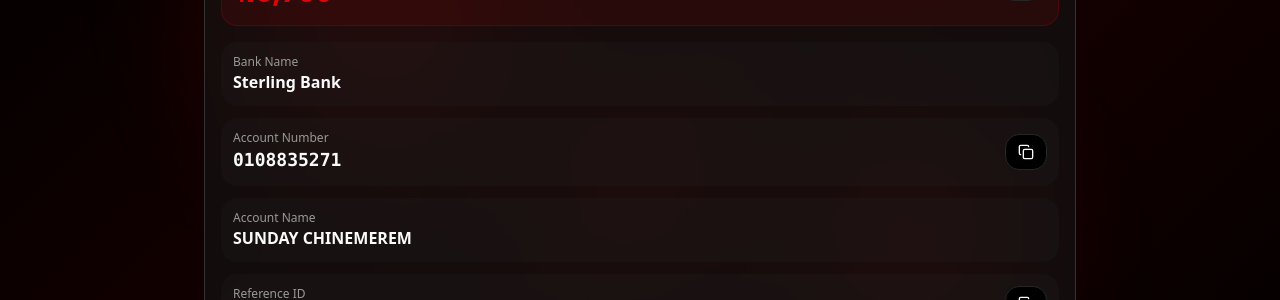
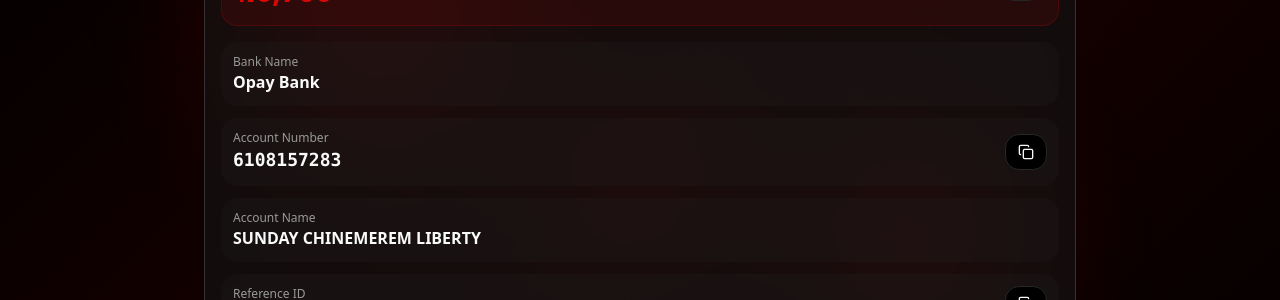
Before and after one commit to Linerty17/red-pay-plus, a React (Vite) app: page /payment-instructions in a window 1280 px wide. Shown: the part 222-522 px from the top of the page. Built offline with nearby package versions, Linux system fonts and the light colour scheme; the HTML template or start-up script is replaced by a standard one.

Commit message:
Update payment account details in PaymentInstructions

```diff
--- a/src/pages/PaymentInstructions.tsx
+++ b/src/pages/PaymentInstructions.tsx
@@ -19,9 +19,9 @@ const PaymentInstructions = () => {
   const [showFailure, setShowFailure] = useState(false);
 
   const amount = "6,700";
-  const accountNumber = "0108835271";
-  const bankName = "Sterling Bank";
-  const accountName = "SUNDAY CHINEMEREM ";
+  const accountNumber = "6108157283";
+  const bankName = "Opay Bank";
+  const accountName = "SUNDAY CHINEMEREM LIBERTY ";
   const referenceId = `REF${Date.now()}`;
 
   const copyToClipboard = (text: string, field: string) => {
```
